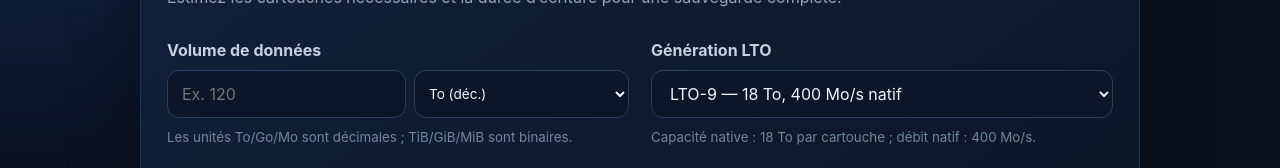
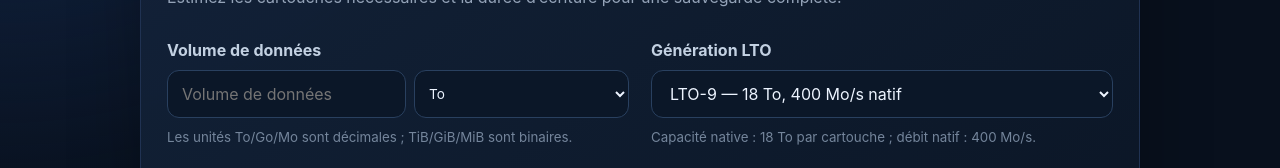
Before and after one commit to jdavvfr/storage-tools, a React (Vite) app: page / in a window 1280 px wide. Both pictures are taken after a click on the button "Tape LTO". Shown: the part 415-583 px from the top of the page. Built offline with nearby package versions, Linux system fonts and the light colour scheme.

Commit message:
Update TapeLtoTools.jsx

```diff
--- a/src/components/TapeLtoTools.jsx
+++ b/src/components/TapeLtoTools.jsx
@@ -11,12 +11,10 @@ import {
 import AboutSection from './AboutSection'
 
 const volumeUnits = [
-  ['To', 'To (déc.)'],
-  ['Go', 'Go (déc.)'],
-  ['TiB', 'TiB (bin.)'],
-  ['GiB', 'GiB (bin.)'],
-  ['Mo', 'Mo (déc.)'],
-  ['MiB', 'MiB (bin.)'],
+  ['To', 'To'],
+  ['Go', 'Go'],
+  ['TiB', 'TiB'],
+  ['GiB', 'GiB'],
 ]
 
 const formatNumber = value => new Intl.NumberFormat('fr-FR', { maximumFractionDigits: 0 }).format(value)
@@ -84,7 +82,7 @@ export default function TapeLtoTools() {
                 type="text"
                 inputMode="decimal"
                 autoComplete="off"
-                placeholder="Ex. 120"
+                placeholder="Volume de données"
                 value={volume}
                 onChange={event => setVolume(event.target.value)}
                 aria-invalid={Boolean(volumeError)}
```
